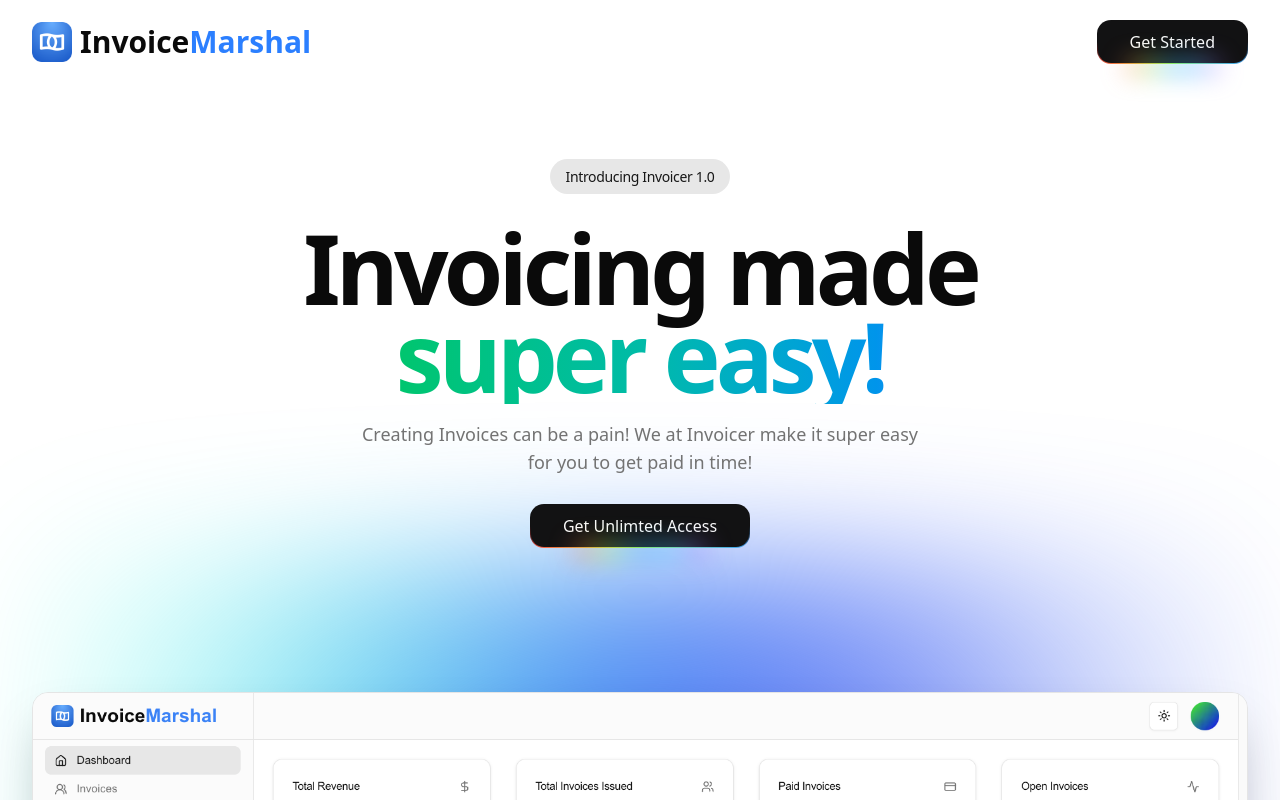
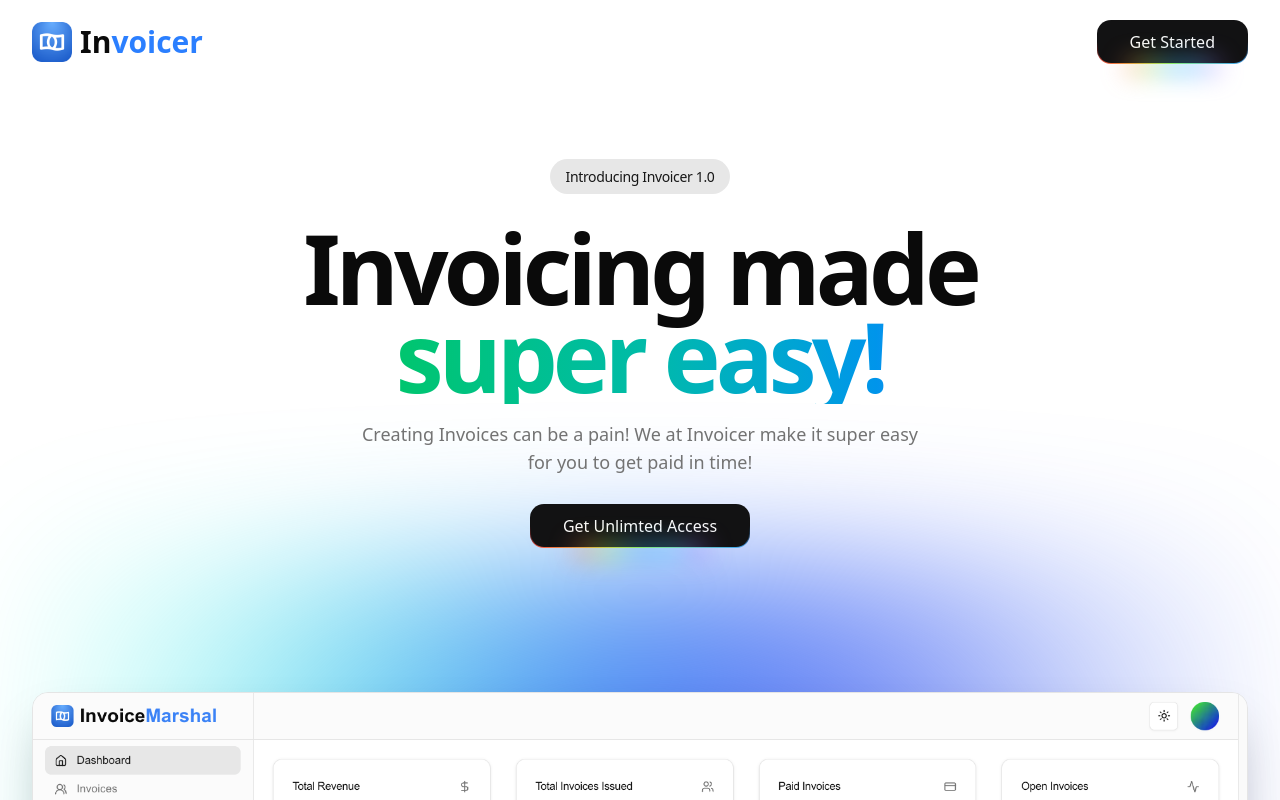
Before and after one commit to adibkhan8180/Invoicer, a Next.js app: page / in a window 1280 px wide. Shown: the top 800 px of the page. Built offline with nearby package versions, Linux system fonts and the light colour scheme.

Commit message:
Adib | feat(Invoicer): Some name changes

```diff
--- a/app/api/email/[invoiceId]/route.ts
+++ b/app/api/email/[invoiceId]/route.ts
@@ -28,13 +28,13 @@ export async function POST(
     }
 
     const sender = {
-      email: "hello@demomailtrap.com",
-      name: "Jan Marshal",
+      email: "hello@demomailtrap.co",
+      name: "Adib Khan",
     };
 
     emailClient.send({
       from: sender,
-      to: [{ email: "jan@alenix.de" }],
+      to: [{ email: "adeebzkhan9@gmail.com" }],
       template_uuid: "902613ee-a2f5-4b8c-864e-e61705006990",
       template_variables: {
         first_name: invoiceData.clientName,
--- a/app/components/Navbar.tsx
+++ b/app/components/Navbar.tsx
@@ -10,7 +10,7 @@ export function Navbar() {
       <Link href="/" className="flex items-center gap-2">
         <Image src={Logo} alt="Logo" className="size-10" />
         <h3 className="text-3xl font-semibold">
-          Invoice<span className="text-blue-500">Marshal</span>
+          In<span className="text-blue-500">voicer</span>
         </h3>
       </Link>
       <Link href="/login">
--- a/app/dashboard/layout.tsx
+++ b/app/dashboard/layout.tsx
@@ -53,7 +53,7 @@ export default async function DashboardLayout({
               <Link href="/" className="flex items-center gap-2">
                 <Image src={Logo} alt="Logo" className="size-7" />
                 <p className="text-2xl font-bold">
-                  Invoice<span className="text-blue-600">Marshal</span>
+                  In<span className="text-blue-600">voicer</span>
                 </p>
               </Link>
             </div>
```
